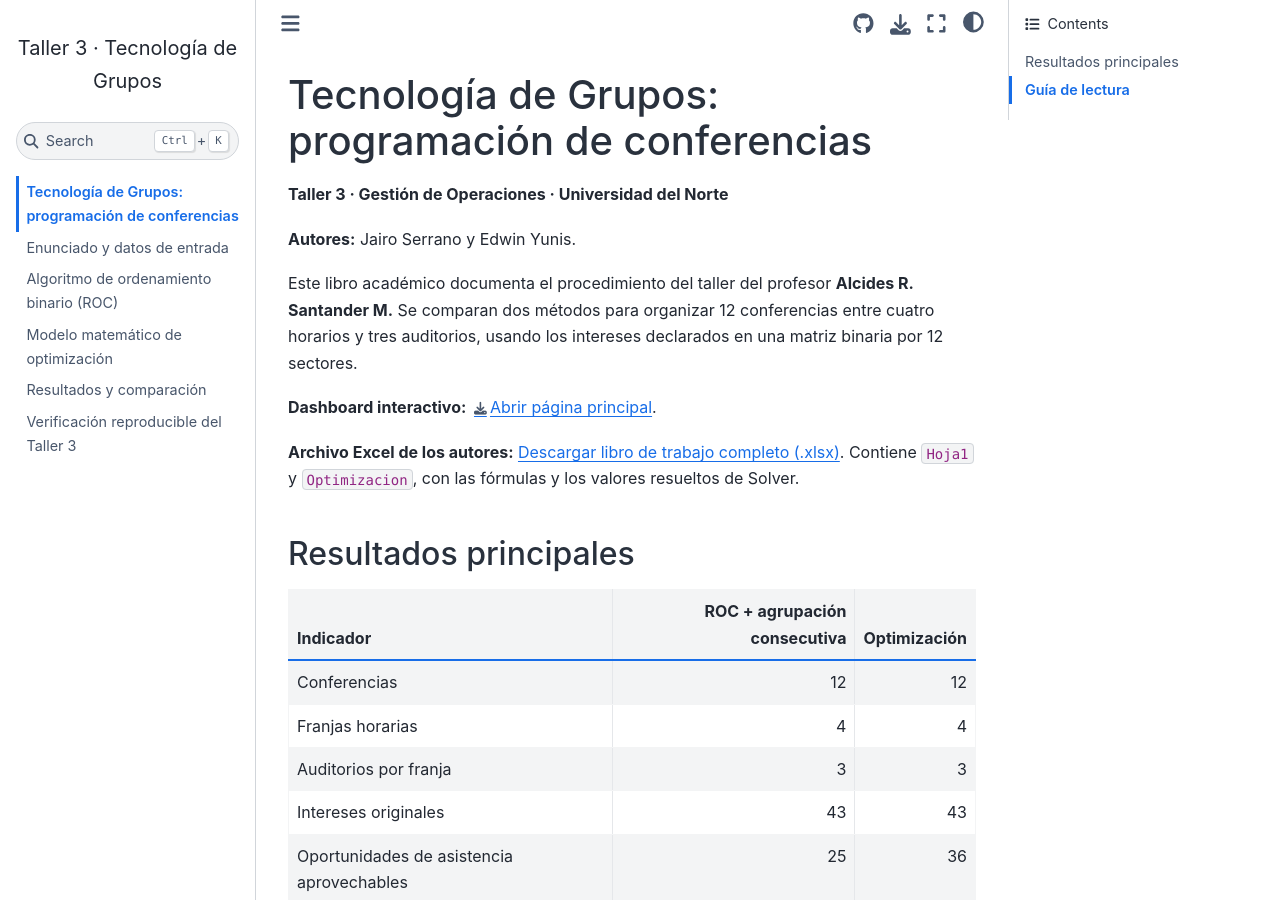
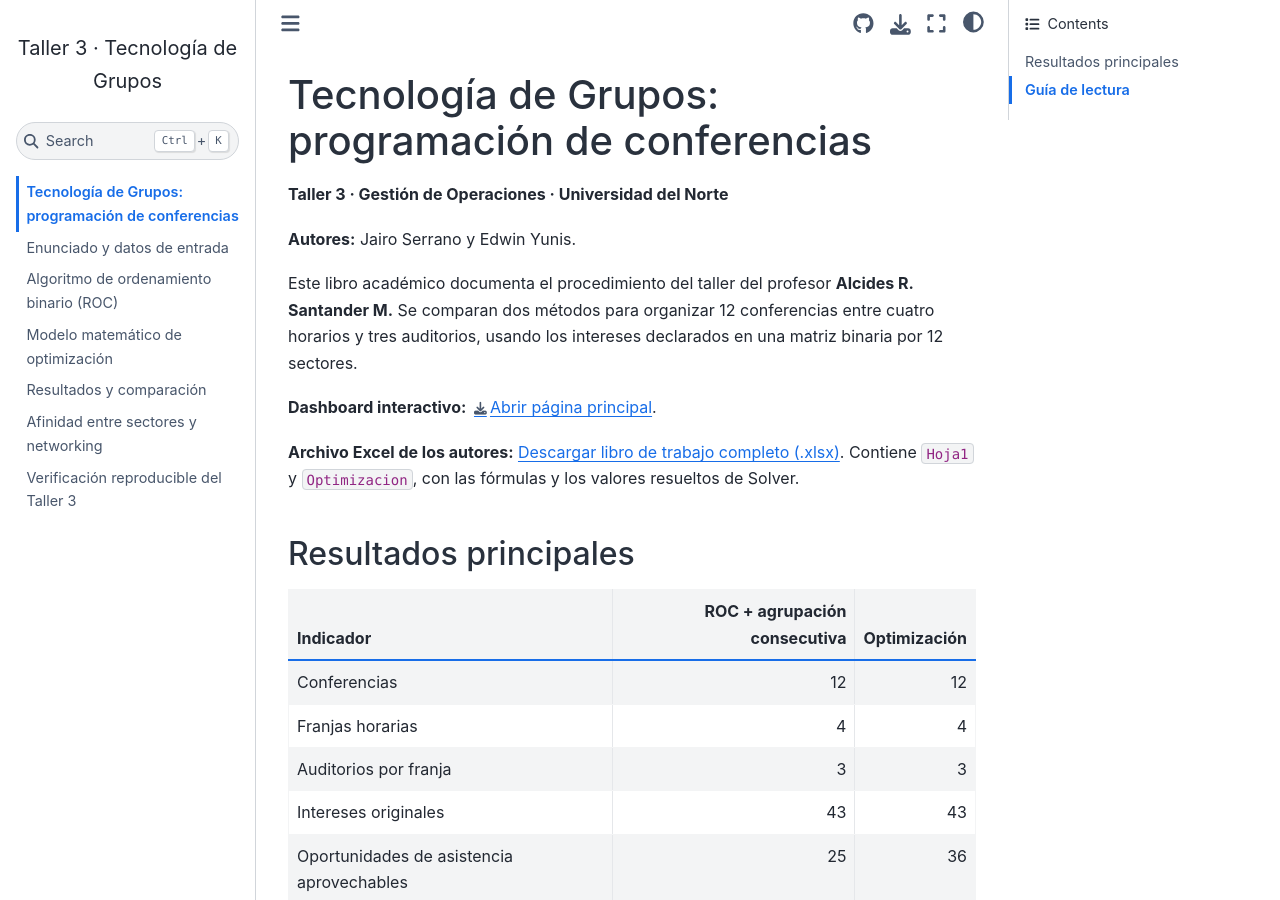
Before and after one commit to EdwinY23/Taller3-Jairo_Serrano_Edwin_Yunis, a Jupyter Book: the page built from book/index.md, in a window 1280 px wide and 900 px high. Built offline with Jupyter Book 1.0.4 settings and Sphinx 7.4.7 and the Sphinx Book theme 1.1.4, drawn with Linux system fonts in a browser that asks for light colours.

Commit message:
Integrar ampliación de afinidad y networking en book/_toc.yml

```diff
--- a/book/_toc.yml
+++ b/book/_toc.yml
@@ -5,4 +5,5 @@ chapters:
   - file: ordenamiento
   - file: optimizacion
   - file: resultados
+  - file: afinidad
   - file: verificacion
```
